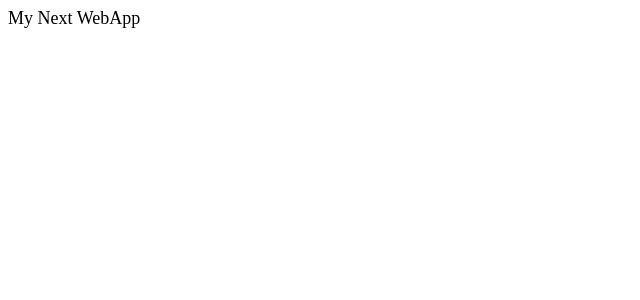
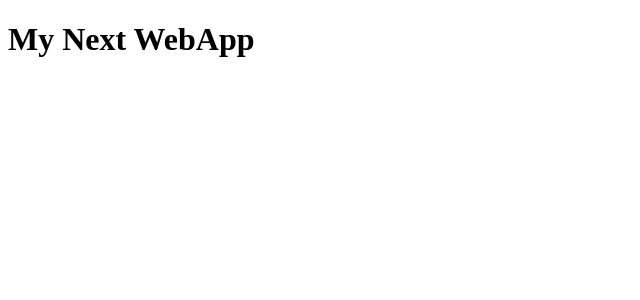
Before and after one commit to minyki-1/custom-next-ts, a Next.js app: page / in a window 1280 px wide. Shown: the top 300 px of the page, without its empty margins (0-640 px from the left). Built offline with nearby package versions, Linux system fonts and the light colour scheme.

Commit message:
Update index.tsx

```diff
--- a/src/pages/index.tsx
+++ b/src/pages/index.tsx
@@ -3,7 +3,7 @@ import styled from 'styled-components'
 export default function Home() {
   return (
     <Container>
-      My Next WebApp
+      <h1>My Next WebApp</h1>
     </Container>
   )
 }
@@ -11,5 +11,4 @@ export default function Home() {
 const Container = styled.div`
   width:100vw;
   min-height:100vh;
-  font-size:18px;
 `
```
